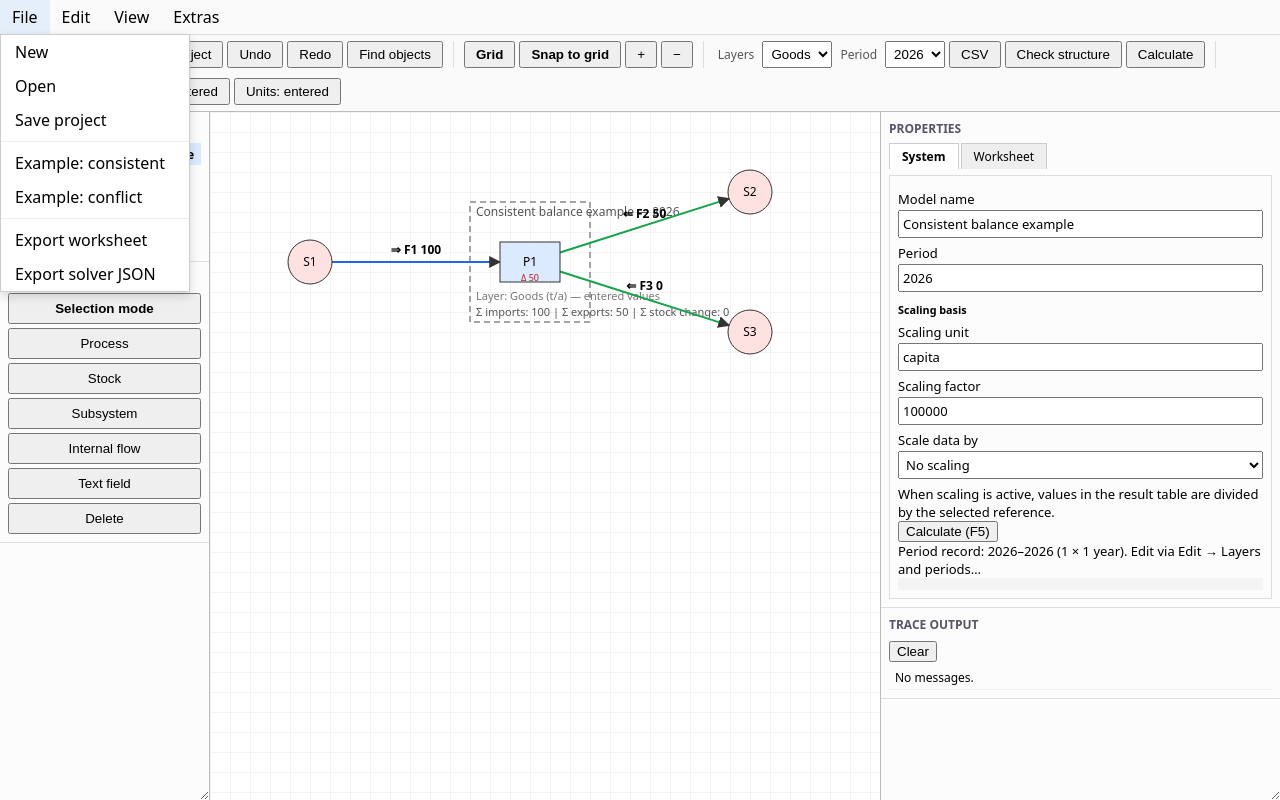
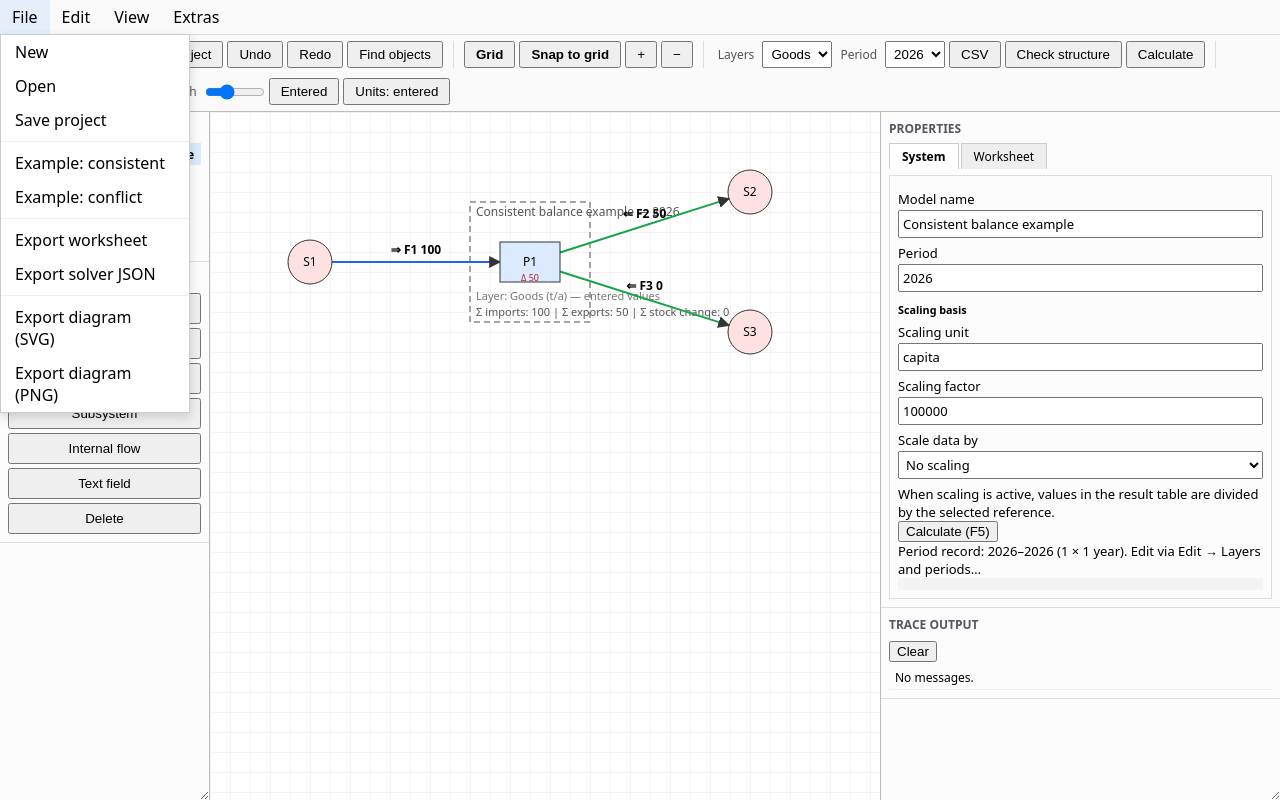
Before and after one commit to 2Lgit2Qt/opensefa-stan-lite-editor, a plain HTML site: page index.html in a window 1280 px wide. Drawn offline with Linux system fonts and the light colour scheme.

Commit message:
M7: Export diagram menu items, Sankey width slider, README

```diff
--- a/index.html
+++ b/index.html
@@ -20,6 +20,9 @@
         <hr>
         <button id="miWorksheet">Export worksheet</button>
         <button id="miJson">Export solver JSON</button>
+        <hr>
+        <button id="miExportSvg">Export diagram (SVG)</button>
+        <button id="miExportPng">Export diagram (PNG)</button>
       </div>
     </div>
     <div class="menu"><button data-i18n="edit">Edit</button>
@@ -84,6 +87,8 @@
     </div>
     <div class="tbgroup">
       <button id="tbSankey" data-i18n="sankey">Show as Sankey</button>
+      <label class="inlbl">Width</label>
+      <input type="range" id="tbSankeyWidth" min="5" max="50" value="20" style="width:60px">
       <button id="tbDisplay" data-i18n="calculated">Calculated</button>
       <button id="tbUnitsMode">Units: entered</button>
     </div>
```
Also changed, not shown: 1 other file.
